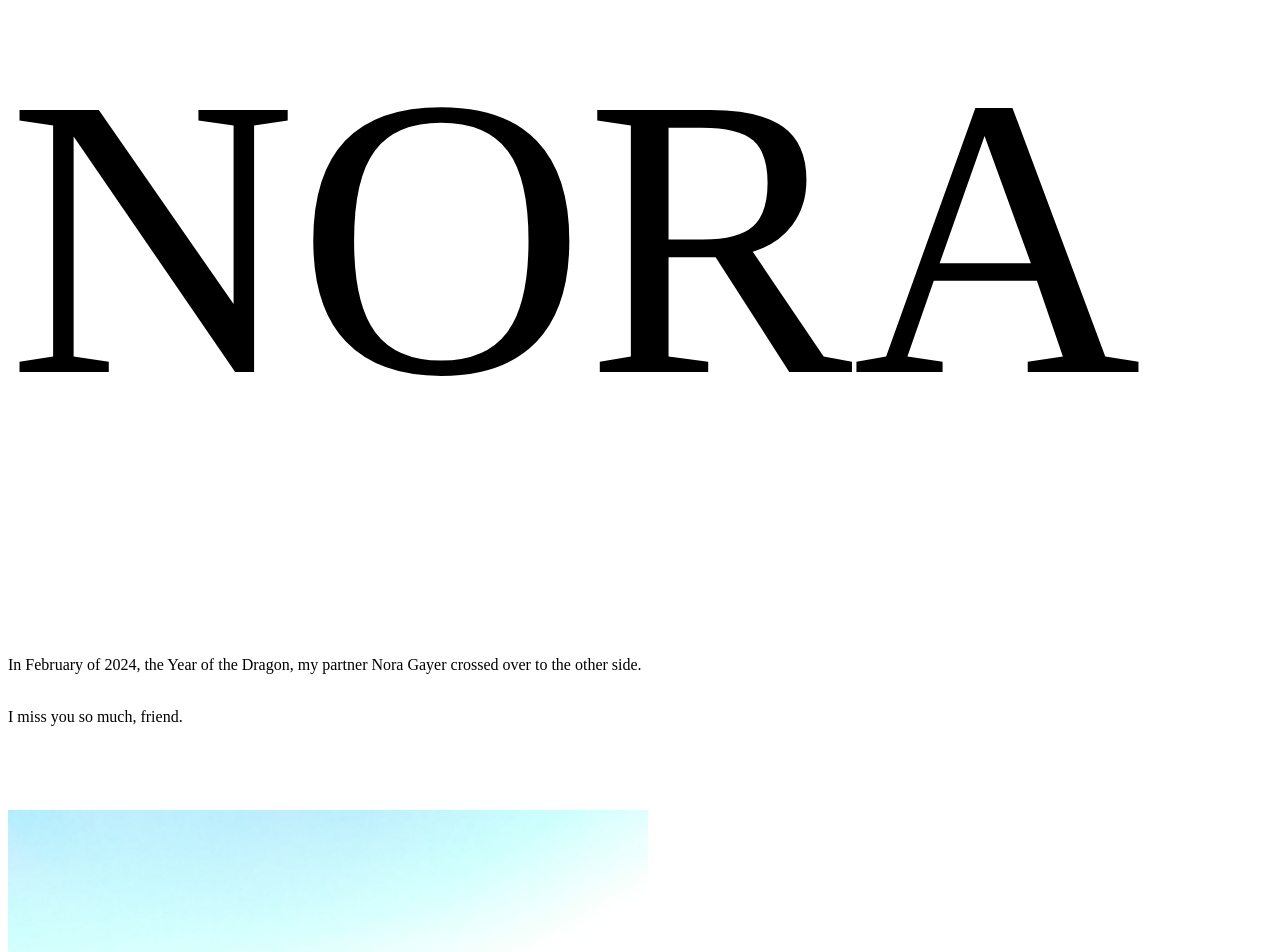
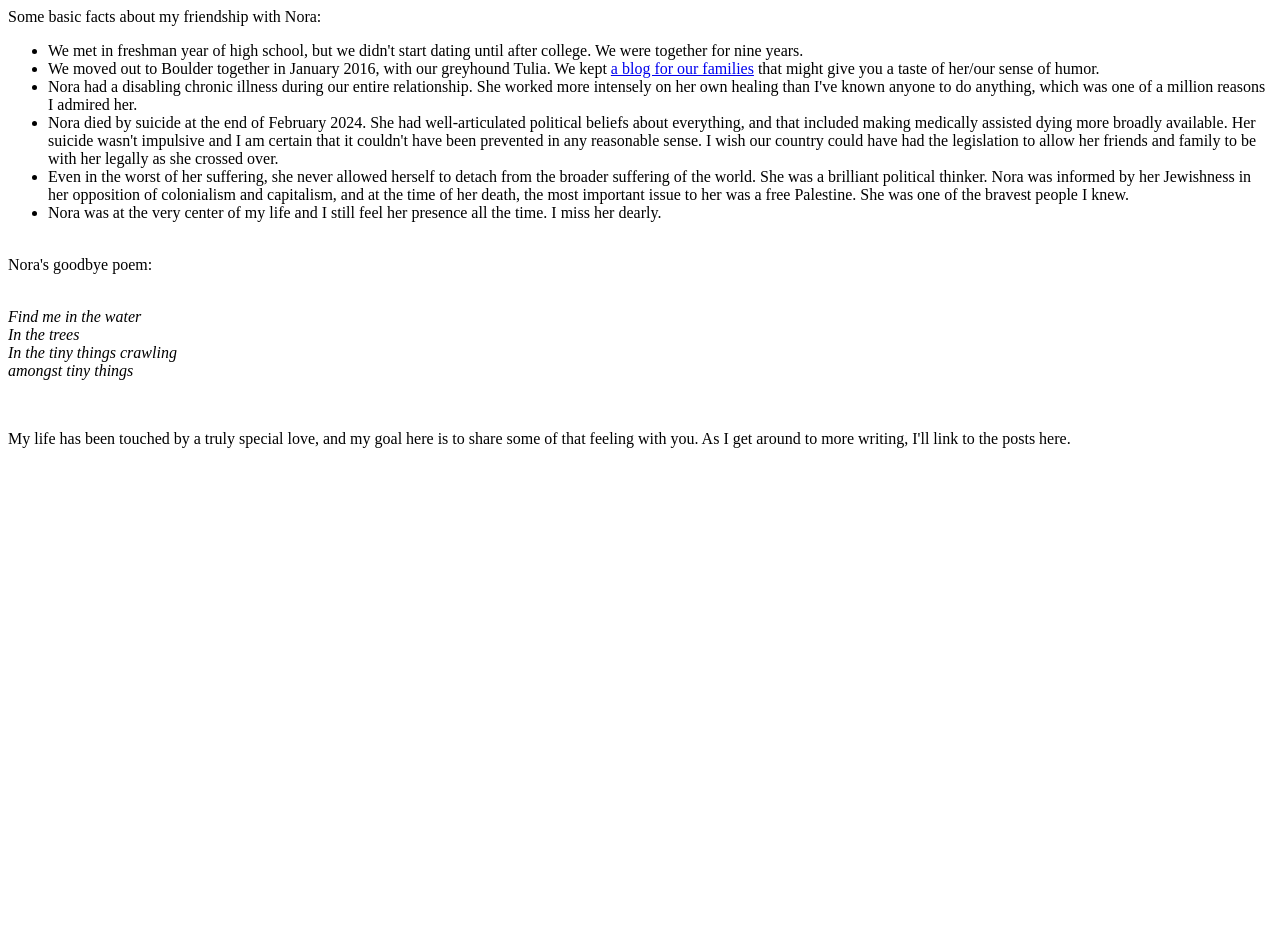
Before and after one commit to samzhang111/samzhang111.github.io, a Jekyll site: the page built from nora.html, in a window 1280 px wide. Shown: the top 952 px of the page. Built offline with Jekyll 4.4.1, drawn with Linux system fonts in a browser that asks for light colours; after the commit the page ends 900 px from its top, so only the background shows below that.

Commit message:
nora page

```diff
--- a/main.html
+++ b/main.html
@@ -201,6 +201,10 @@ Attended a science of science workshop at SFI, and participated in the SFI Compl
     </div>
 
     {% for post in site.posts %}
+        {% if post.tag == 'nora' %}
+            {% continue %}
+        {% endif %}
+
         {% capture main_url %}
             {% if post.mainurl %}
                 {{ post.mainurl | absolute_url }}
--- a/nora.html
+++ b/nora.html
@@ -1,50 +1,22 @@
-<!DOCTYPE html>
-<html xmlns="http://www.w3.org/1999/xhtml" xml:lang="en" lang="en-us">
-<head>
-    <meta name="viewport" content="width=device-width, initial-scale=1" />
-    <title>Nora</title>
-<style>
-body {
-  font-family: "Times New Roman", Times, serif;
-}
-img {
-    width: 50vw;
-}
-</style>
-</head>
-<body>
-    <div style="font-size:calc(30vw + 1em)">NORA</div>
-    <br><p><br>
+---
+layout: basic
+title: nora
+---
+
+Some basic facts about my friendship with Nora:
+
+<ul>
+    <li>We met in freshman year of high school, but we didn't start dating until after college. We were together for nine years.</li>
+    <li>We moved out to Boulder together in January 2016, with our greyhound Tulia. We kept <a href="https://tuliasadventures.wordpress.com" target="_blank">a blog for our families</a> that might give you a taste of her/our sense of humor.</li>
+    <li>Nora had a disabling chronic illness during our entire relationship. She worked more intensely on her own healing than I've known anyone to do anything, which was one of a million reasons I admired her.</li>
+    <li>Nora died by suicide at the end of February 2024. She had well-articulated political beliefs about everything, and that included making medically assisted dying more broadly available. Her suicide wasn't impulsive and I am certain that it couldn't have been prevented in any reasonable sense. I wish our country could have had the legislation to allow her friends and family to be with her legally as she crossed over.</li>
+    <li>Even in the worst of her suffering, she never allowed herself to detach from the broader suffering of the world. She was a brilliant political thinker. Nora was informed by her Jewishness in her opposition of colonialism and capitalism, and at the time of her death, the most important issue to her was a free Palestine. She was one of the bravest people I knew.</li>
+    <li>Nora was at the very center of my life and I still feel her presence all the time. I miss her dearly.</li>
+</ul>
 
     <p>
-    <br />
-    <p>
-    <br />
-    <p>
-    <br />
-    <p>
-    <br />
-    In February of 2024, the Year of the Dragon, my partner Nora Gayer crossed over to the other side.
-    <p>
-    <br />
-    I miss you so much, friend.
-    <p>
-    <br />
-    <p>
-    <br />
-    <p>
-
-    <img src="/images/nora-schomp.jpg"/>
-    <p>
-    <img src="/images/nora-smooch.jpg"/>
-    <p>
-    <img src="/images/nora-wild-child.jpg"/>
-    <p>
-    <img src="/images/nora-rock.jpg"/>
-    <p>
     <br/>
-    <p>
-    <br/>
+    Nora's goodbye poem:
 
     <p>
     <br/>
@@ -56,5 +28,24 @@ img {
     <br/>
     <em>amongst tiny things</em>
 
+    <p>
+    <br />
+    <p>
+
+    My life has been touched by a truly special love, and my goal here is to share some of that feeling with you. As I get around to more writing, I'll link to the posts here.
+
+    {% comment %}
+
+        <ul>
+        {% for post in site.posts %}
+            {% if post.tag == 'nora' %}
+                <li><a href="{{ post.url }}">{{ post.date | date: "%B %-d, %Y" }}</a></li>
+            {% endif %}
+        {% endfor %}
+        </ul>
+
+    {% endcomment %}
+
+
 </body>
 </html>
```
Also changed, not shown: index.html (+5 -10 lines).
